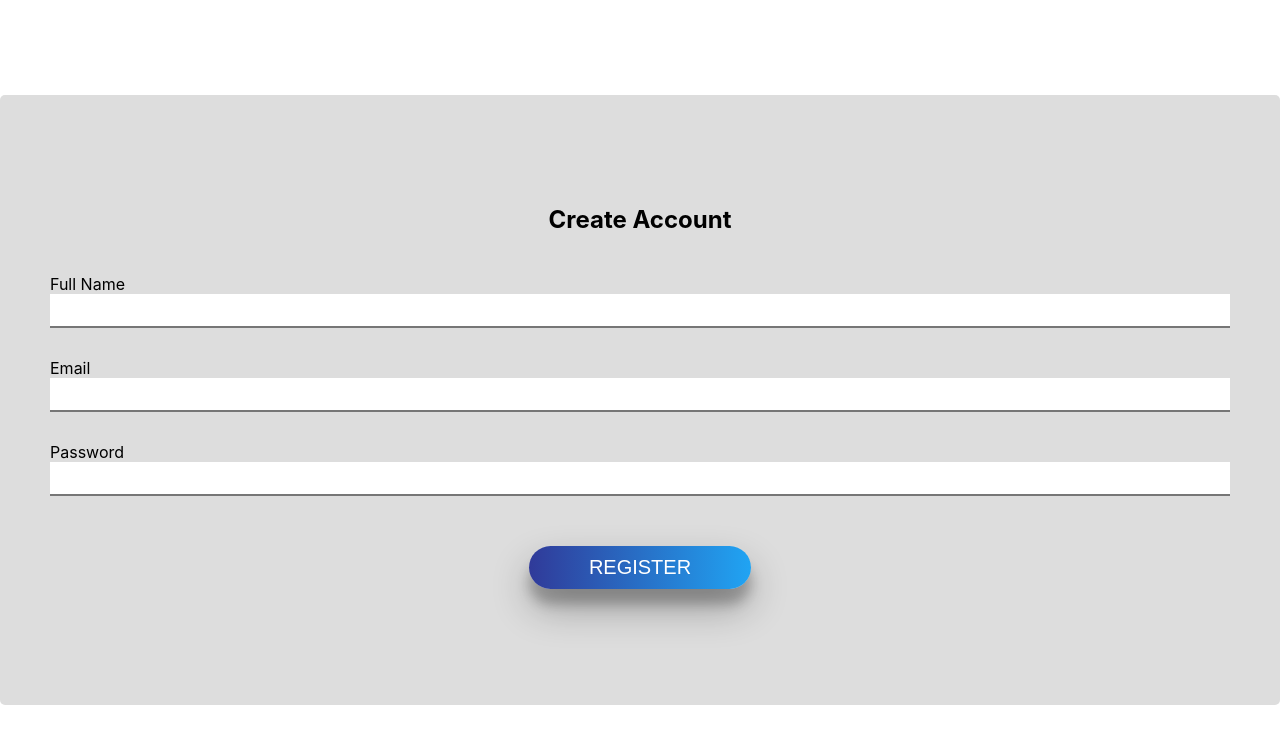
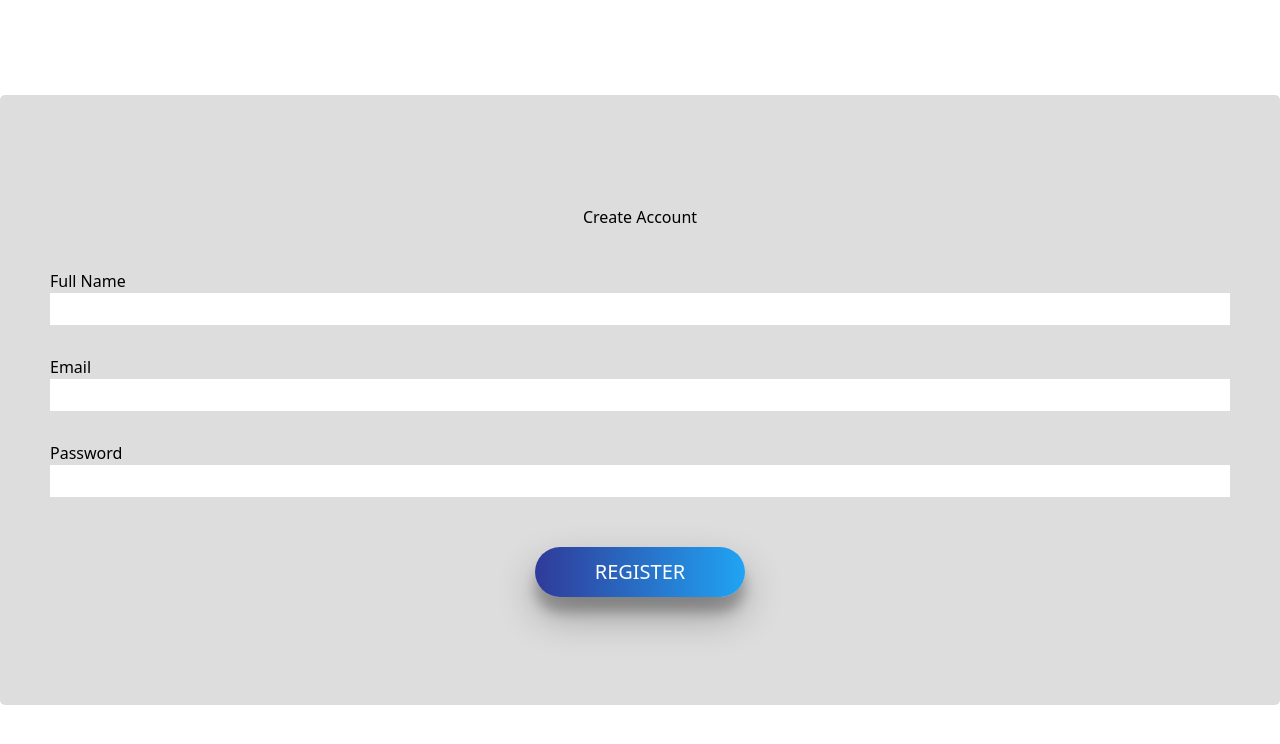
Before and after one commit to itsfitriayu/fe-todo-app, a React (Create React App) app: page / in a window 1280 px wide. Shown: the top 744 px of the page. Built offline with nearby package versions, Linux system fonts and the light colour scheme.

Commit message:
[FIT] add tailwindcss

```diff
--- /dev/null
+++ b/craco.config.js
@@ -0,0 +1,11 @@
+// craco.config.js
+module.exports = {
+    style: {
+      postcss: {
+        plugins: [
+          require('tailwindcss'),
+          require('autoprefixer'),
+        ],
+      },
+    },
+  }
--- a/src/App.js
+++ b/src/App.js
@@ -6,7 +6,7 @@ const App = () => {
   return (
     <div>
       <Form />
-    </div>
+      </div>
   );
 };
 
--- a/src/Components/Form.js
+++ b/src/Components/Form.js
@@ -1,5 +1,6 @@
 import React from "react";
 import RegisterForm from "./RegisterForm";
+import "ln -s ../../../src/App.css";
 
 const Form = () => {
   return (
--- a/src/Components/RegisterForm.js
+++ b/src/Components/RegisterForm.js
@@ -1,4 +1,5 @@
 import React, {useState} from "react";
+import "ln -s ../../../src/App.css";
 
 const RegisterForm = () => {
     const [values, setValues] = useState({
@@ -20,7 +21,7 @@ const RegisterForm = () => {
     <div className="container">
       <div className="app-wrapper">
           <div>
-              <h2 className="title">Create Account</h2>
+              <h2 className="title text-red">Create Account</h2>
           </div>
           <form className="form-wrapper">
             <div className="name">
--- a/src/index.css
+++ b/src/index.css
@@ -1,13 +1,4 @@
-body {
-  margin: 0;
-  font-family: -apple-system, BlinkMacSystemFont, 'Segoe UI', 'Roboto', 'Oxygen',
-    'Ubuntu', 'Cantarell', 'Fira Sans', 'Droid Sans', 'Helvetica Neue',
-    sans-serif;
-  -webkit-font-smoothing: antialiased;
-  -moz-osx-font-smoothing: grayscale;
-}
-
-code {
-  font-family: source-code-pro, Menlo, Monaco, Consolas, 'Courier New',
-    monospace;
-}
+/* ./src/index.css */
+@tailwind base;
+@tailwind components;
+@tailwind utilities;
--- /dev/null
+++ b/tailwind.config.js
@@ -0,0 +1,11 @@
+module.exports = {
+  purge: ['./src/**/*.{js,jsx,ts,tsx}', './public/index.html'],
+  darkMode: false, // or 'media' or 'class'
+  theme: {
+    extend: {},
+  },
+  variants: {
+    extend: {},
+  },
+  plugins: [],
+}
```
Also changed, not shown: package.json (+7 -3 lines), 1 other file (tests, documents, lock files or other folders).
